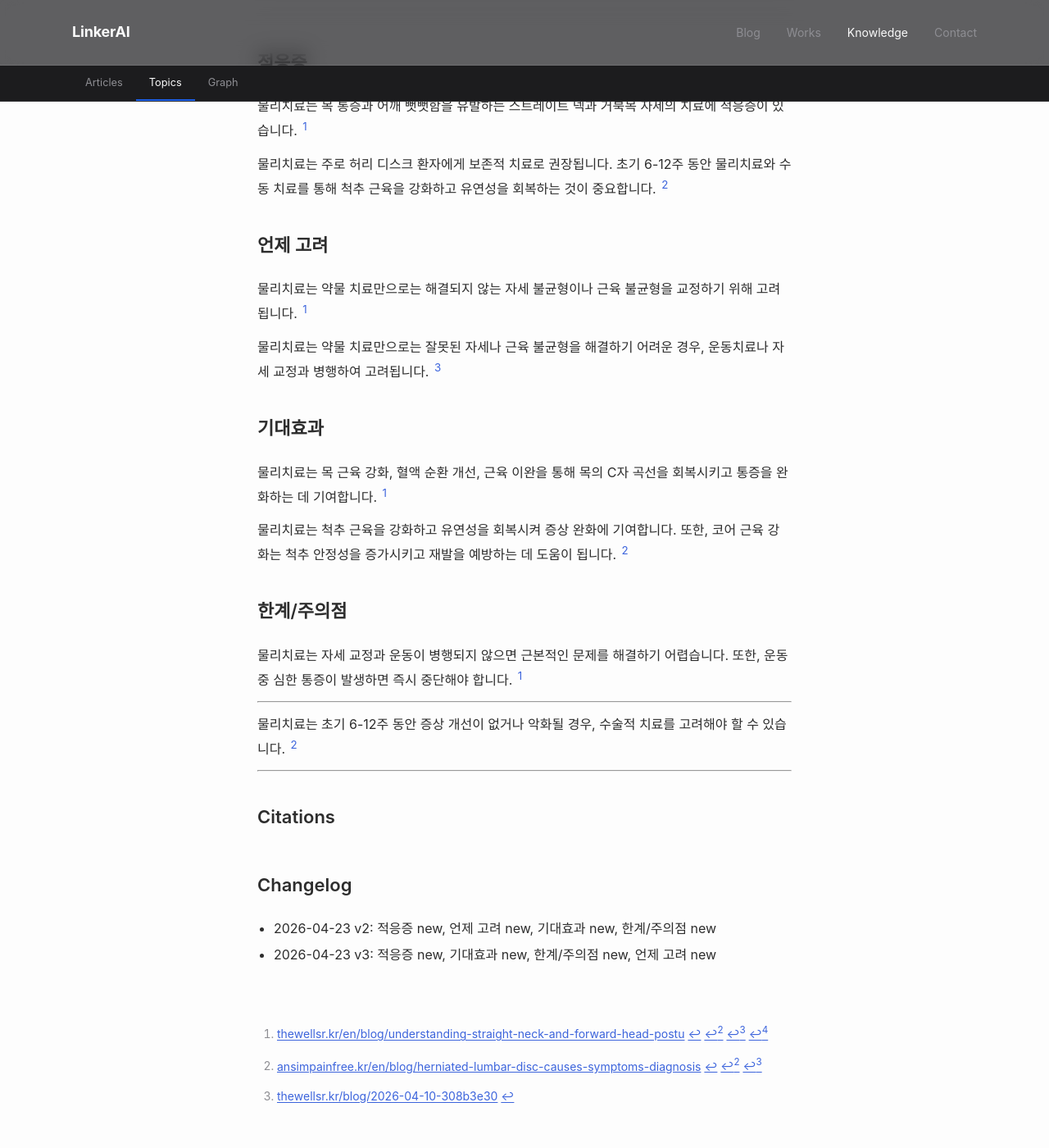
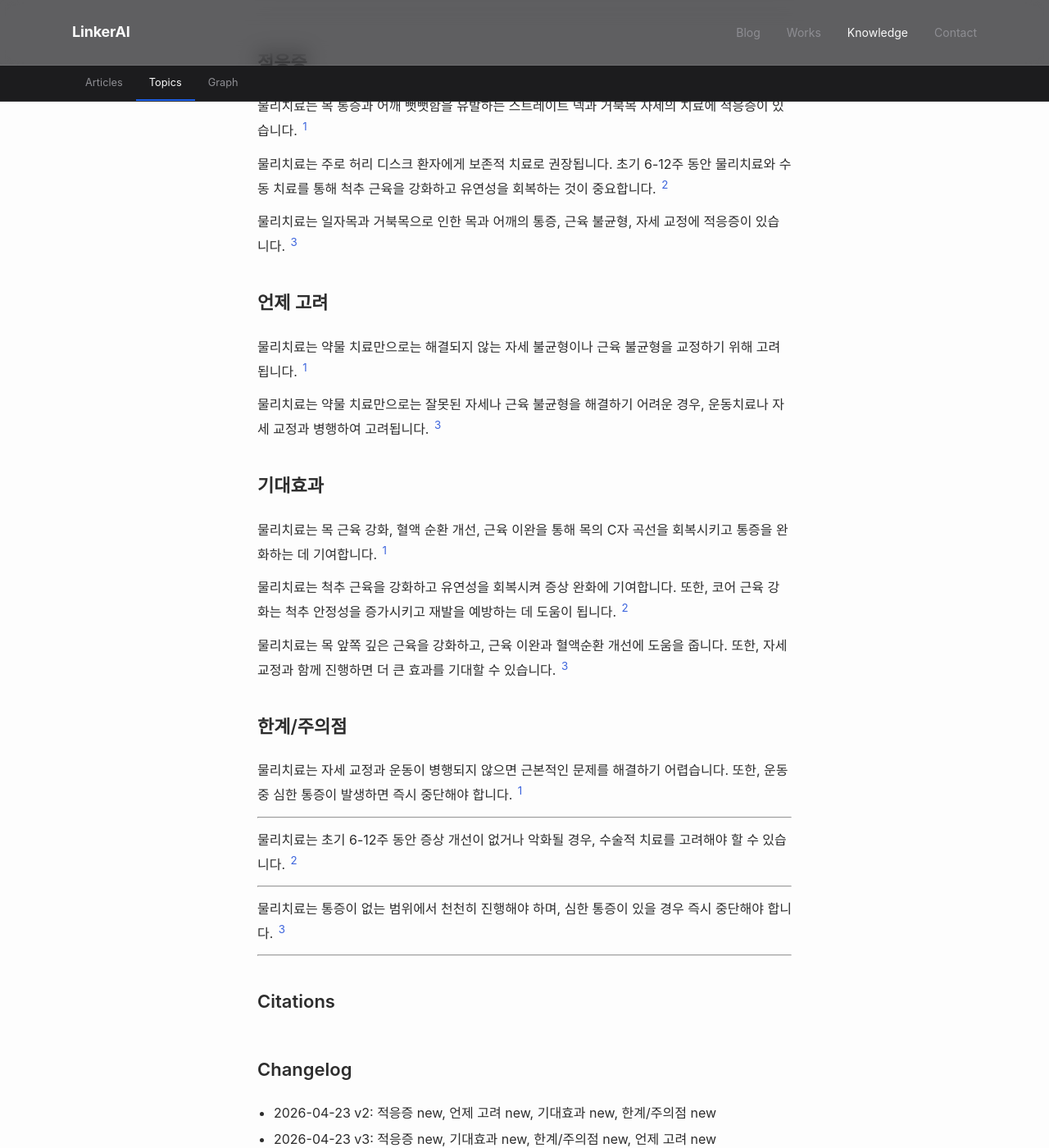
Before and after one commit to feelharmony/linkare-medical-knowledge, a Jekyll site: the page built from treatments/physical-therapy.md, in a window 1280 px wide and 1400 px high, scrolled down 380 px. Shown: the whole window at 82% size. Built offline with Jekyll 4.4.1, drawn with Linux system fonts in a browser that asks for light colours; some web fonts are replaced; some of the changed text lies outside the part shown.

Commit message:
update entity: 물리치료 (physical-therapy)

```diff
--- a/treatments/physical-therapy.md
+++ b/treatments/physical-therapy.md
@@ -7,13 +7,15 @@ title: 물리치료
 description: 신체 기능 회복을 위한 치료 방법
 title_en: physical therapy
 last_reviewed: '2026-04-23'
-source_count: 2
-version: 3
+source_count: 3
+version: 4
 ---
 ## 적응증
 물리치료는 목 통증과 어깨 뻣뻣함을 유발하는 스트레이트 넥과 거북목 자세의 치료에 적응증이 있습니다. [^1]
 
 물리치료는 주로 허리 디스크 환자에게 보존적 치료로 권장됩니다. 초기 6-12주 동안 물리치료와 수동 치료를 통해 척추 근육을 강화하고 유연성을 회복하는 것이 중요합니다. [^3]
+
+물리치료는 일자목과 거북목으로 인한 목과 어깨의 통증, 근육 불균형, 자세 교정에 적응증이 있습니다. [^2]
 
 ## 언제 고려
 물리치료는 약물 치료만으로는 해결되지 않는 자세 불균형이나 근육 불균형을 교정하기 위해 고려됩니다. [^1]
@@ -25,12 +27,18 @@ version: 3
 
 물리치료는 척추 근육을 강화하고 유연성을 회복시켜 증상 완화에 기여합니다. 또한, 코어 근육 강화는 척추 안정성을 증가시키고 재발을 예방하는 데 도움이 됩니다. [^3]
 
+물리치료는 목 앞쪽 깊은 근육을 강화하고, 근육 이완과 혈액순환 개선에 도움을 줍니다. 또한, 자세 교정과 함께 진행하면 더 큰 효과를 기대할 수 있습니다. [^2]
+
 ## 한계/주의점
 물리치료는 자세 교정과 운동이 병행되지 않으면 근본적인 문제를 해결하기 어렵습니다. 또한, 운동 중 심한 통증이 발생하면 즉시 중단해야 합니다. [^1]
 
 ---
 
 물리치료는 초기 6-12주 동안 증상 개선이 없거나 악화될 경우, 수술적 치료를 고려해야 할 수 있습니다. [^3]
+
+---
+
+물리치료는 통증이 없는 범위에서 천천히 진행해야 하며, 심한 통증이 있을 경우 즉시 중단해야 합니다. [^2]
 
 ---
 
@@ -42,3 +50,4 @@ version: 3
 ## Changelog
 - 2026-04-23 v2: 적응증 new, 언제 고려 new, 기대효과 new, 한계/주의점 new
 - 2026-04-23 v3: 적응증 new, 기대효과 new, 한계/주의점 new, 언제 고려 new
+- 2026-04-23 v4: 적응증 new, 기대효과 new, 한계/주의점 new
```
